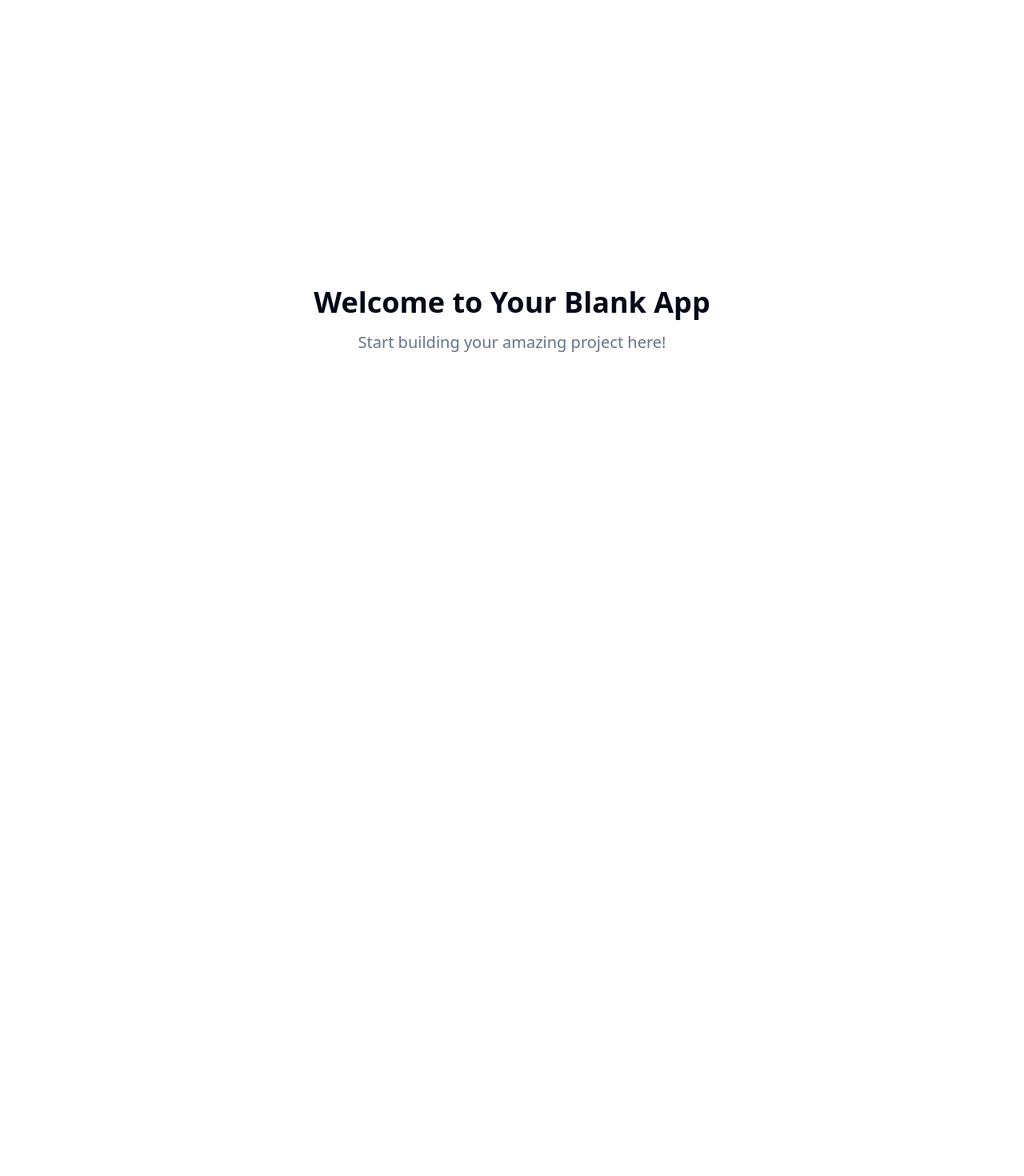
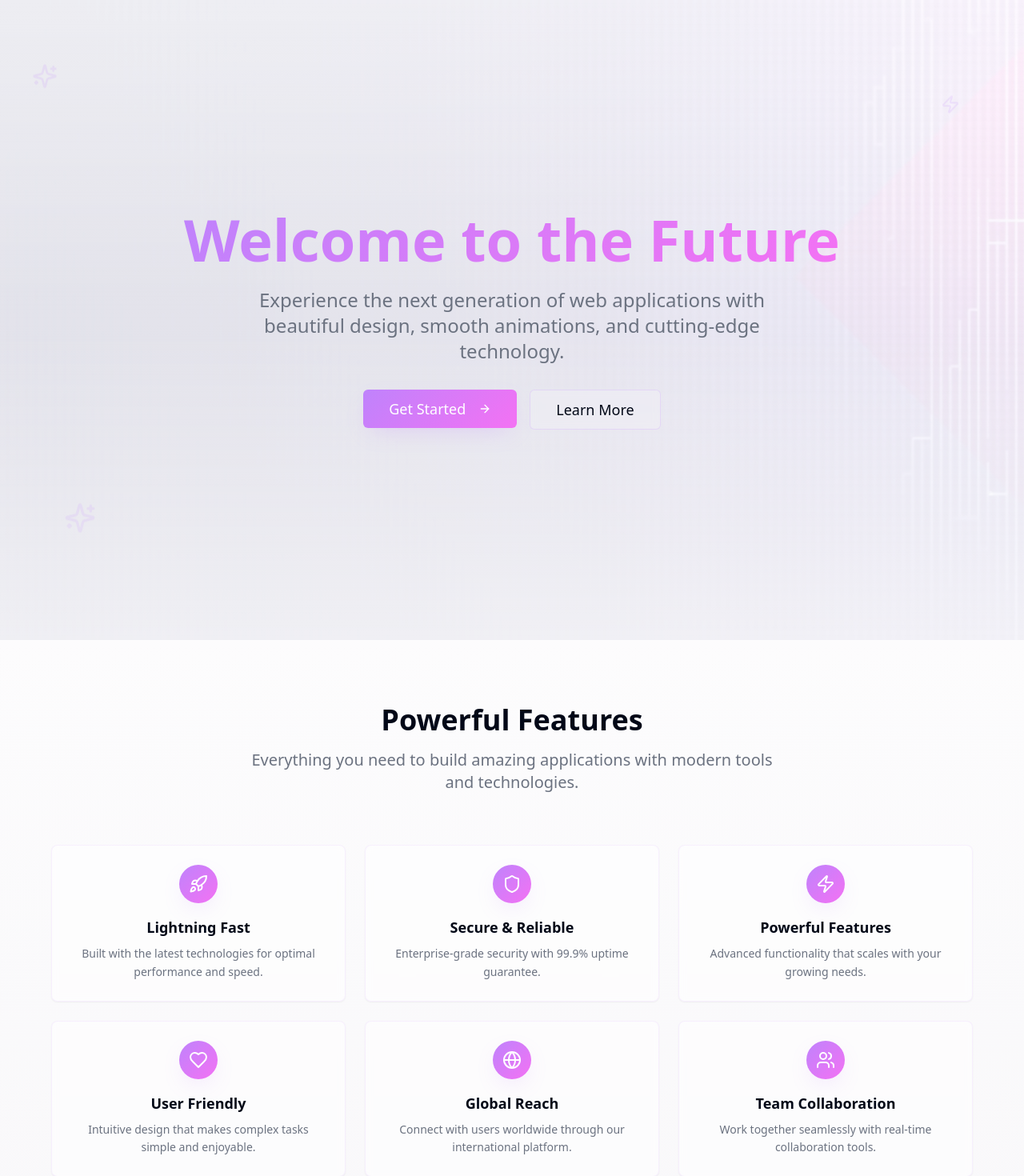
Before and after one commit to Nitish12345kumar/Mithila_Bazzar_frontend, a React (Vite) app: page / in a window 1280 px wide. Shown: the top 1470 px of the page at 80% size. Before the commit the page ends 800 px from the top, so only its background shows below. Built offline with nearby package versions, Linux system fonts and the light colour scheme.

Commit message:
Improve frontend appearance
Make the frontend more visually appealing.

```diff
--- /dev/null
+++ b/src/components/FeatureCard.tsx
@@ -0,0 +1,25 @@
+import { Card, CardContent } from "@/components/ui/card";
+import { LucideIcon } from "lucide-react";
+
+interface FeatureCardProps {
+  icon: LucideIcon;
+  title: string;
+  description: string;
+  delay?: string;
+}
+
+const FeatureCard = ({ icon: Icon, title, description, delay = "0s" }: FeatureCardProps) => {
+  return (
+    <Card className="group hover:shadow-card transition-all duration-500 hover:scale-105 bg-card/50 backdrop-blur-sm border-primary/10 animate-fade-in" style={{ animationDelay: delay }}>
+      <CardContent className="p-6 text-center">
+        <div className="w-12 h-12 mx-auto mb-4 rounded-full bg-gradient-primary flex items-center justify-center shadow-elegant group-hover:shadow-glow transition-all duration-300">
+          <Icon className="w-6 h-6 text-primary-foreground" />
+        </div>
+        <h3 className="text-lg font-semibold mb-2 text-card-foreground">{title}</h3>
+        <p className="text-muted-foreground text-sm leading-relaxed">{description}</p>
+      </CardContent>
+    </Card>
+  );
+};
+
+export default FeatureCard;
--- /dev/null
+++ b/src/components/Features.tsx
@@ -0,0 +1,72 @@
+import { Rocket, Shield, Zap, Heart, Globe, Users } from "lucide-react";
+import FeatureCard from "./FeatureCard";
+
+const Features = () => {
+  const features = [
+    {
+      icon: Rocket,
+      title: "Lightning Fast",
+      description: "Built with the latest technologies for optimal performance and speed.",
+      delay: "0.1s"
+    },
+    {
+      icon: Shield,
+      title: "Secure & Reliable",
+      description: "Enterprise-grade security with 99.9% uptime guarantee.",
+      delay: "0.2s"
+    },
+    {
+      icon: Zap,
+      title: "Powerful Features",
+      description: "Advanced functionality that scales with your growing needs.",
+      delay: "0.3s"
+    },
+    {
+      icon: Heart,
+      title: "User Friendly",
+      description: "Intuitive design that makes complex tasks simple and enjoyable.",
+      delay: "0.4s"
+    },
+    {
+      icon: Globe,
+      title: "Global Reach",
+      description: "Connect with users worldwide through our international platform.",
+      delay: "0.5s"
+    },
+    {
+      icon: Users,
+      title: "Team Collaboration",
+      description: "Work together seamlessly with real-time collaboration tools.",
+      delay: "0.6s"
+    }
+  ];
+
+  return (
+    <section className="py-20 px-6 bg-gradient-to-b from-transparent to-muted/20">
+      <div className="max-w-6xl mx-auto">
+        <div className="text-center mb-16 animate-fade-in">
+          <h2 className="text-3xl md:text-4xl font-bold mb-4 text-foreground">
+            Powerful Features
+          </h2>
+          <p className="text-xl text-muted-foreground max-w-2xl mx-auto">
+            Everything you need to build amazing applications with modern tools and technologies.
+          </p>
+        </div>
+
+        <div className="grid grid-cols-1 md:grid-cols-2 lg:grid-cols-3 gap-6">
+          {features.map((feature, index) => (
+            <FeatureCard
+              key={index}
+              icon={feature.icon}
+              title={feature.title}
+              description={feature.description}
+              delay={feature.delay}
+            />
+          ))}
+        </div>
+      </div>
+    </section>
+  );
+};
+
+export default Features;
--- /dev/null
+++ b/src/components/Footer.tsx
@@ -0,0 +1,16 @@
+import { Heart } from "lucide-react";
+
+const Footer = () => {
+  return (
+    <footer className="py-8 px-6 border-t border-border/50 bg-card/30 backdrop-blur-sm">
+      <div className="max-w-6xl mx-auto text-center">
+        <p className="text-muted-foreground flex items-center justify-center gap-2">
+          Made with <Heart className="w-4 h-4 text-red-500 fill-current animate-pulse" />
+          using modern web technologies
+        </p>
+      </div>
+    </footer>
+  );
+};
+
+export default Footer;
--- /dev/null
+++ b/src/components/Hero.tsx
@@ -0,0 +1,53 @@
+import { Button } from "@/components/ui/button";
+import { ArrowRight, Sparkles, Zap } from "lucide-react";
+import heroBackground from "@/assets/hero-background.jpg";
+
+const Hero = () => {
+  return (
+    <section className="relative min-h-screen flex items-center justify-center overflow-hidden bg-gradient-background">
+      {/* Background Image */}
+      <div
+        className="absolute inset-0 bg-cover bg-center bg-no-repeat opacity-10"
+        style={{ backgroundImage: `url(${heroBackground})` }}
+      />
+
+      {/* Floating Elements */}
+      <div className="absolute top-20 left-10 opacity-20">
+        <Sparkles className="w-8 h-8 text-primary animate-float" style={{ animationDelay: '0s' }} />
+      </div>
+      <div className="absolute top-32 right-20 opacity-20">
+        <Zap className="w-6 h-6 text-primary animate-float" style={{ animationDelay: '1s' }} />
+      </div>
+      <div className="absolute bottom-32 left-20 opacity-20">
+        <Sparkles className="w-10 h-10 text-primary animate-float" style={{ animationDelay: '2s' }} />
+      </div>
+
+      {/* Main Content */}
+      <div className="relative z-10 text-center px-6 max-w-4xl mx-auto">
+        <div className="animate-fade-in">
+          <h1 className="text-5xl md:text-7xl font-bold mb-6 bg-gradient-primary bg-clip-text text-transparent leading-tight">
+            Welcome to the Future
+          </h1>
+          <p className="text-xl md:text-2xl text-muted-foreground mb-8 max-w-2xl mx-auto leading-relaxed">
+            Experience the next generation of web applications with beautiful design,
+            smooth animations, and cutting-edge technology.
+          </p>
+          <div className="flex flex-col sm:flex-row gap-4 justify-center animate-scale-in" style={{ animationDelay: '0.3s' }}>
+            <Button variant="hero" size="lg" className="text-lg px-8 py-6">
+              Get Started
+              <ArrowRight className="ml-2 h-5 w-5" />
+            </Button>
+            <Button variant="glass" size="lg" className="text-lg px-8 py-6">
+              Learn More
+            </Button>
+          </div>
+        </div>
+      </div>
+
+      {/* Gradient Overlay */}
+      <div className="absolute inset-0 bg-gradient-to-t from-background/50 via-transparent to-background/30 pointer-events-none" />
+    </section>
+  );
+};
+
+export default Hero;
--- a/src/components/ui/button.tsx
+++ b/src/components/ui/button.tsx
@@ -5,11 +5,11 @@ import { cva, type VariantProps } from "class-variance-authority"
 import { cn } from "@/lib/utils"
 
 const buttonVariants = cva(
-  "inline-flex items-center justify-center gap-2 whitespace-nowrap rounded-md text-sm font-medium ring-offset-background transition-colors focus-visible:outline-none focus-visible:ring-2 focus-visible:ring-ring focus-visible:ring-offset-2 disabled:pointer-events-none disabled:opacity-50 [&_svg]:pointer-events-none [&_svg]:size-4 [&_svg]:shrink-0",
+  "inline-flex items-center justify-center gap-2 whitespace-nowrap rounded-md text-sm font-medium ring-offset-background transition-all duration-300 focus-visible:outline-none focus-visible:ring-2 focus-visible:ring-ring focus-visible:ring-offset-2 disabled:pointer-events-none disabled:opacity-50 [&_svg]:pointer-events-none [&_svg]:size-4 [&_svg]:shrink-0",
   {
     variants: {
       variant: {
-        default: "bg-primary text-primary-foreground hover:bg-primary/90",
+        default: "bg-primary text-primary-foreground hover:bg-primary/90 shadow-elegant hover:shadow-glow hover:scale-105",
         destructive:
           "bg-destructive text-destructive-foreground hover:bg-destructive/90",
         outline:
@@ -18,6 +18,8 @@ const buttonVariants = cva(
           "bg-secondary text-secondary-foreground hover:bg-secondary/80",
         ghost: "hover:bg-accent hover:text-accent-foreground",
         link: "text-primary underline-offset-4 hover:underline",
+        hero: "bg-gradient-primary text-primary-foreground hover:shadow-glow hover:scale-105 border-0 shadow-elegant",
+        glass: "bg-background/20 backdrop-blur-sm border border-primary/20 text-foreground hover:bg-background/30 hover:border-primary/40",
       },
       size: {
         default: "h-10 px-4 py-2",
--- a/src/index.css
+++ b/src/index.css
@@ -17,24 +17,39 @@ All colors MUST be HSL.
     --popover: 0 0% 100%;
     --popover-foreground: 222.2 84% 4.9%;
 
-    --primary: 222.2 47.4% 11.2%;
-    --primary-foreground: 210 40% 98%;
+    --primary: 270 95% 75%;
+    --primary-foreground: 0 0% 100%;
+    --primary-glow: 280 100% 85%;
 
-    --secondary: 210 40% 96.1%;
-    --secondary-foreground: 222.2 47.4% 11.2%;
+    --secondary: 240 10% 15%;
+    --secondary-foreground: 0 0% 98%;
 
-    --muted: 210 40% 96.1%;
-    --muted-foreground: 215.4 16.3% 46.9%;
+    --muted: 220 14% 96%;
+    --muted-foreground: 220 9% 46%;
 
-    --accent: 210 40% 96.1%;
-    --accent-foreground: 222.2 47.4% 11.2%;
+    --accent: 270 95% 75%;
+    --accent-foreground: 0 0% 100%;
 
     --destructive: 0 84.2% 60.2%;
     --destructive-foreground: 210 40% 98%;
 
-    --border: 214.3 31.8% 91.4%;
-    --input: 214.3 31.8% 91.4%;
-    --ring: 222.2 84% 4.9%;
+    --border: 220 13% 91%;
+    --input: 220 13% 91%;
+    --ring: 270 95% 75%;
+
+    /* Beautiful gradients */
+    --gradient-primary: linear-gradient(135deg, hsl(270 95% 75%), hsl(300 85% 70%));
+    --gradient-secondary: linear-gradient(135deg, hsl(240 100% 85%), hsl(270 95% 90%));
+    --gradient-background: linear-gradient(180deg, hsl(0 0% 100%), hsl(270 20% 98%));
+
+    /* Elegant shadows */
+    --shadow-elegant: 0 10px 30px -10px hsl(270 95% 75% / 0.3);
+    --shadow-glow: 0 0 40px hsl(270 95% 75% / 0.4);
+    --shadow-card: 0 4px 20px -2px hsl(220 25% 25% / 0.1);
+
+    /* Smooth transitions */
+    --transition-smooth: all 0.3s cubic-bezier(0.4, 0, 0.2, 1);
+    --transition-bounce: all 0.5s cubic-bezier(0.68, -0.55, 0.265, 1.55);
 
     --radius: 0.5rem;
 
--- a/src/pages/Index.tsx
+++ b/src/pages/Index.tsx
@@ -1,12 +1,13 @@
-// Update this page (the content is just a fallback if you fail to update the page)
+import Hero from "@/components/Hero";
+import Features from "@/components/Features";
+import Footer from "@/components/Footer";
 
 const Index = () => {
   return (
-    <div className="min-h-screen flex items-center justify-center bg-background">
-      <div className="text-center">
-        <h1 className="text-4xl font-bold mb-4">Welcome to Your Blank App</h1>
-        <p className="text-xl text-muted-foreground">Start building your amazing project here!</p>
-      </div>
+    <div className="min-h-screen bg-gradient-background">
+      <Hero />
+      <Features />
+      <Footer />
     </div>
   );
 };
--- a/tailwind.config.ts
+++ b/tailwind.config.ts
@@ -26,7 +26,8 @@ export default {
 				foreground: 'hsl(var(--foreground))',
 				primary: {
 					DEFAULT: 'hsl(var(--primary))',
-					foreground: 'hsl(var(--primary-foreground))'
+					foreground: 'hsl(var(--primary-foreground))',
+					glow: 'hsl(var(--primary-glow))'
 				},
 				secondary: {
 					DEFAULT: 'hsl(var(--secondary))',
@@ -63,6 +64,20 @@ export default {
 					ring: 'hsl(var(--sidebar-ring))'
 				}
 			},
+			backgroundImage: {
+				'gradient-primary': 'var(--gradient-primary)',
+				'gradient-secondary': 'var(--gradient-secondary)',
+				'gradient-background': 'var(--gradient-background)'
+			},
+			boxShadow: {
+				'elegant': 'var(--shadow-elegant)',
+				'glow': 'var(--shadow-glow)',
+				'card': 'var(--shadow-card)'
+			},
+			transitionTimingFunction: {
+				'smooth': 'var(--transition-smooth)',
+				'bounce': 'var(--transition-bounce)'
+			},
 			borderRadius: {
 				lg: 'var(--radius)',
 				md: 'calc(var(--radius) - 2px)',
@@ -84,11 +99,42 @@ export default {
 					to: {
 						height: '0'
 					}
+				},
+				'fade-in': {
+					'0%': {
+						opacity: '0',
+						transform: 'translateY(10px)'
+					},
+					'100%': {
+						opacity: '1',
+						transform: 'translateY(0)'
+					}
+				},
+				'scale-in': {
+					'0%': {
+						transform: 'scale(0.95)',
+						opacity: '0'
+					},
+					'100%': {
+						transform: 'scale(1)',
+						opacity: '1'
+					}
+				},
+				'float': {
+					'0%, 100%': {
+						transform: 'translateY(0px)'
+					},
+					'50%': {
+						transform: 'translateY(-10px)'
+					}
 				}
 			},
 			animation: {
 				'accordion-down': 'accordion-down 0.2s ease-out',
-				'accordion-up': 'accordion-up 0.2s ease-out'
+				'accordion-up': 'accordion-up 0.2s ease-out',
+				'fade-in': 'fade-in 0.6s ease-out',
+				'scale-in': 'scale-in 0.4s ease-out',
+				'float': 'float 3s ease-in-out infinite'
 			}
 		}
 	},
```
Also changed, not shown: src/assets/hero-background.jpg (added).
